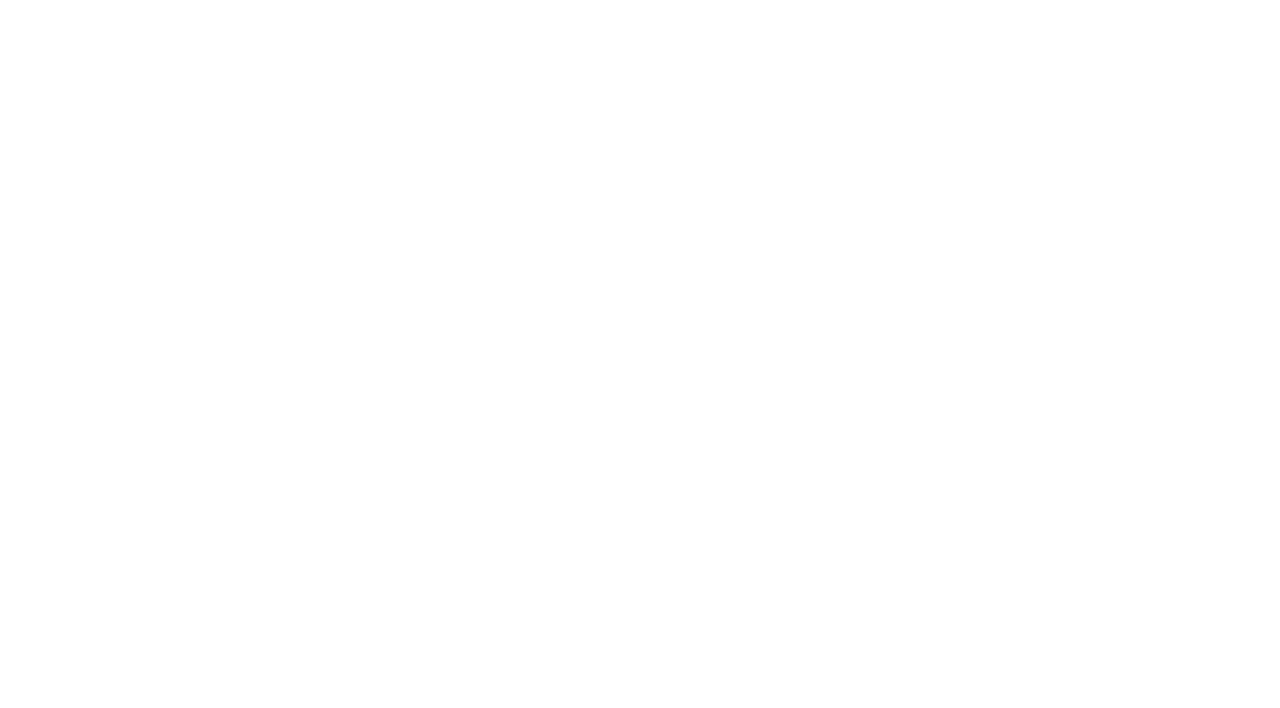
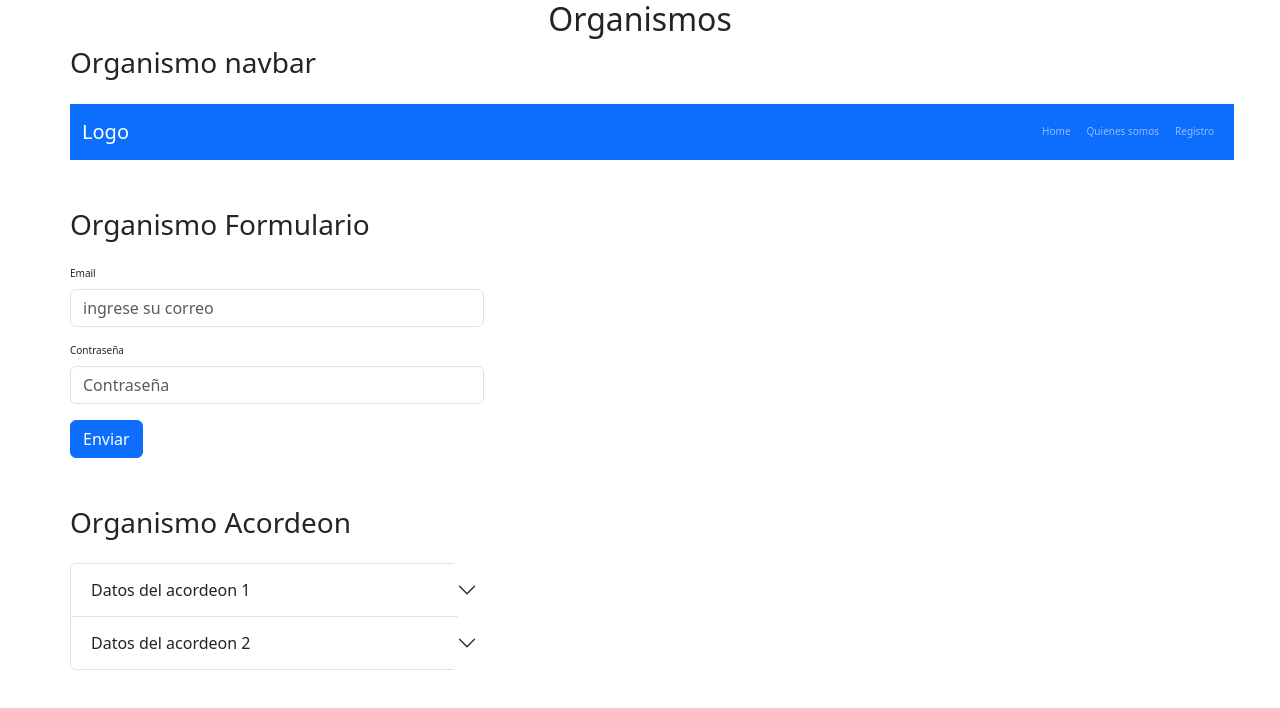
Before and after one commit to Fsalasgit/atomicReact, a React (Vite) app: page /organims in a window 1280 px wide. Before the commit this address had no page. Shown: the top 708 px of the page. Built offline with nearby package versions, Linux system fonts and the light colour scheme.

Commit message:
agregando ejemplos de organismos

```diff
--- a/src/App.jsx
+++ b/src/App.jsx
@@ -2,6 +2,7 @@ import { useState } from 'react'
 import 'bootstrap/dist/css/bootstrap.min.css';
 import AtomPages from './pages/atomsPages'
 import MoleculesPages from './pages/MoleculesPages';
+import OrganimsPages from './pages/OrganimsPages';
 import './sass/main.scss'
 import { Routes, Route } from 'react-router-dom';
 
@@ -20,6 +21,7 @@ function App() {
       <Routes>
         <Route path='/Atoms' element={<AtomPages />} />
         <Route path='/molecules' element={<MoleculesPages />} />
+        <Route path='/organims' element={<OrganimsPages />} />
       </Routes>
 
 
--- a/src/component/molecules/FormEmails.jsx
+++ b/src/component/molecules/FormEmails.jsx
@@ -8,8 +8,8 @@ const FormEmails = () => {
 
       <Form>
         <Form.Group className="mb-3" controlId="exampleForm.ControlInput1">
-          <Form.Label>Email address</Form.Label>
-          <Form.Control type="email" placeholder="name@example.com" />
+          <Form.Label>Correo electrónico</Form.Label>
+          <Form.Control type="email" placeholder="pepito@tucorreo.com" />
         </Form.Group>
     </Form>
 
--- /dev/null
+++ b/src/component/organims/AcordeonList.jsx
@@ -0,0 +1,26 @@
+import React from 'react'
+import Accordion from 'react-bootstrap/Accordion';
+
+const AcordeonList = () => {
+  return (
+    <>
+    <Accordion>
+      <Accordion.Item eventKey="0">
+        <Accordion.Header>Datos del acordeon 1</Accordion.Header>
+        <Accordion.Body>
+          Aqui tengo contenido del acorden 1
+        </Accordion.Body>
+      </Accordion.Item>
+      <Accordion.Item eventKey="1">
+        <Accordion.Header>Datos del acordeon 2</Accordion.Header>
+        <Accordion.Body>
+            Aqui tengo contenido del acorden 2
+        </Accordion.Body>
+      </Accordion.Item>
+    </Accordion>
+
+    </>
+  )
+}
+
+export default AcordeonList
--- /dev/null
+++ b/src/component/organims/FormOrganims.jsx
@@ -0,0 +1,25 @@
+import React from 'react'
+import Form from 'react-bootstrap/Form';
+import Button from 'react-bootstrap/Button';
+
+
+const FormOrganims = () => {
+    const clickBoton = console.log("hiciste click")
+  return (
+    <>
+        <Form>
+            <Form.Group className="mb-3" controlId="formGroupEmail">
+            <Form.Label>Email</Form.Label>
+            <Form.Control type="email" placeholder="ingrese su correo" required/>
+            </Form.Group>
+            <Form.Group className="mb-3" controlId="formGroupPassword">
+            <Form.Label>Contraseña</Form.Label>
+            <Form.Control type="password" placeholder="Contraseña" required />
+            </Form.Group>
+            <Button type='submit' variant="primary ms-auto" onClick={clickBoton}>Enviar</Button>{' '}
+        </Form>
+    </>
+  )
+}
+
+export default FormOrganims
--- /dev/null
+++ b/src/component/organims/NavbarOrganims.jsx
@@ -0,0 +1,25 @@
+import React from 'react'
+import Container from 'react-bootstrap/Container';
+import Nav from 'react-bootstrap/Nav';
+import Navbar from 'react-bootstrap/Navbar';
+
+const NavbarOrganims = () => {
+  return (
+    <>
+
+        <Navbar bg="primary" data-bs-theme="dark">
+            <Container>
+                <Navbar.Brand href="#">Logo</Navbar.Brand>
+                <Nav className="ms-auto">
+                <Nav.Link href="#">Home</Nav.Link>
+                <Nav.Link href="#">Quienes somos</Nav.Link>
+                <Nav.Link href="#">Registro</Nav.Link>
+                </Nav>
+            </Container>
+        </Navbar>
+
+    </>
+  )
+}
+
+export default NavbarOrganims
--- a/src/pages/MoleculesPages.jsx
+++ b/src/pages/MoleculesPages.jsx
@@ -13,14 +13,14 @@ const MoleculesPages = () => {
 
         <article className='container'>
             <div className="row mb-5">
-                <h3>Molécula formulario texto</h3>
+                <h3 className='m-3'>Molécula formulario texto</h3>
                 <section className="col-3">
                     <FormTexts />
 
                 </section>
             </div>
             <div className="row mb-5">
-                <h3>Molécula formulario Email</h3>
+                <h3 className='m-3'>Molécula formulario Email</h3>
 
                 <section className="col-3">
                     <FormEmails />
@@ -28,7 +28,7 @@ const MoleculesPages = () => {
                 </section>
             </div>
             <div className="row mb-5">
-                <h3>Molécula card</h3>
+                <h3 className='m-3'>Molécula card</h3>
 
                 <section className="col-3">
                     <CardMolecule />
@@ -36,7 +36,7 @@ const MoleculesPages = () => {
                 </section>
             </div>
             <div className="row mb-5">
-                <h3>Molécula card</h3>
+                <h3 className='m-3'>Molécula card</h3>
 
                 <section className="col-3">
                     <TableMolecula />
--- /dev/null
+++ b/src/pages/OrganimsPages.jsx
@@ -0,0 +1,47 @@
+import React from 'react'
+import NavbarOrganims from '../component/organims/NavbarOrganims'
+import FormOrganims from '../component/organims/FormOrganims'
+import AcordeonList from '../component/organims/AcordeonList'
+
+const OrganimsPages = () => {
+  return (
+    <>
+        <h2 className='text-center'>Organismos</h2>
+
+        <article className='container'>
+            <section className="row mb-5">
+
+                <h3>Organismo navbar</h3>
+
+                <div className="col-12 mt-3">
+                    <NavbarOrganims />
+
+                </div>
+            </section>
+            <section className="row mb-5">
+
+                <h3>Organismo Formulario</h3>
+
+                <div className="col-4 mt-3">
+                    <FormOrganims />
+
+                </div>
+            </section>
+            <section className="row mb-5">
+
+                <h3>Organismo Acordeon</h3>
+
+                <div className="col-4 mt-3">
+                    <AcordeonList />
+
+                </div>
+            </section>
+
+
+        </article>
+
+    </>
+  )
+}
+
+export default OrganimsPages
```
